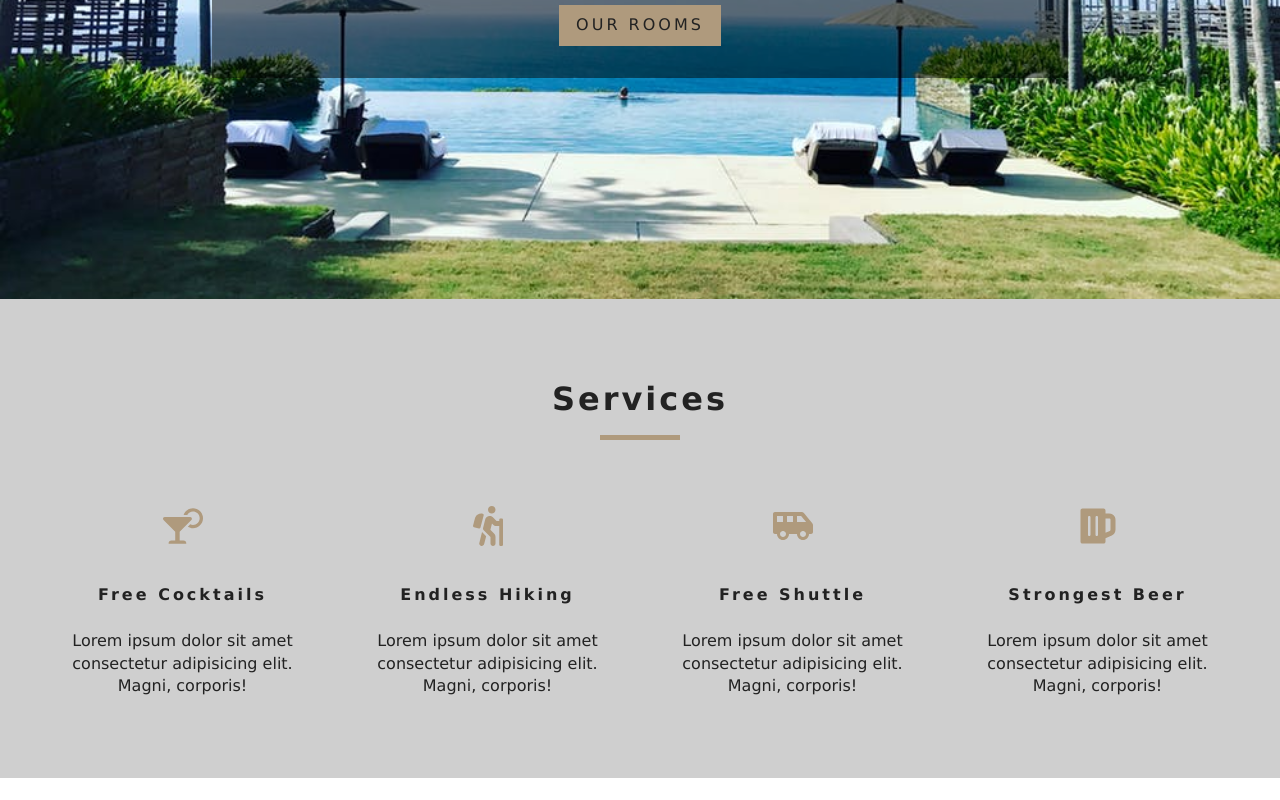
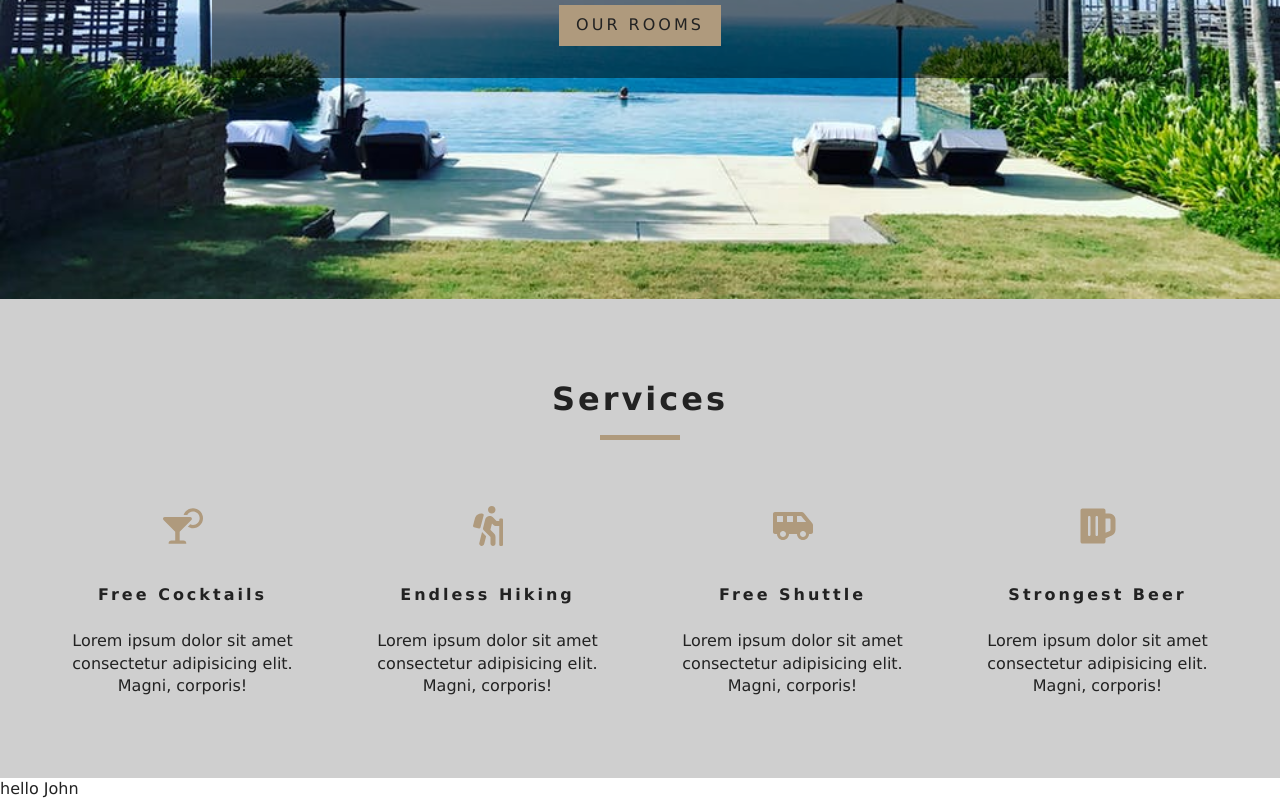
Before and after one commit to joshnho/resort, a React (Create React App) app: page / in a window 1280 px wide. Shown: the part 501-1301 px from the top of the page. Before the commit the page ends 1279 px from the top, so only its background shows below. Built offline with nearby package versions, Linux system fonts and the light colour scheme.

Commit message:
updated context.js (roomProvider/roomConsumer), added featuredrooms component

```diff
--- /dev/null
+++ b/src/components/FeaturedRooms.js
@@ -0,0 +1,14 @@
+import React, { Component } from 'react'
+import {RoomContext} from '../context'
+
+export default class FeaturedRooms extends Component {
+    static contextType = RoomContext
+    render() {
+        const {name, greeting} = this.context
+        return (
+            <div>
+                {greeting} {name}
+            </div>
+        )
+    }
+}
--- a/src/context.js
+++ b/src/context.js
@@ -4,11 +4,19 @@
 const RoomContext = React.createContext()
 //
 export default class RoomProvider extends Component {
+    state = {
+        greeting: "hello",
+        name: "John"
+    }
     render() {
         return (
-            <div>
-                test
-            </div>
+            <RoomContext.Provider value={{...this.state}}>
+                {this.props.children}
+            </RoomContext.Provider>
         )
     }
 }
+
+const RoomConsumer = RoomContext.Consumer
+
+export{RoomProvider, RoomConsumer, RoomContext}
--- a/src/index.js
+++ b/src/index.js
@@ -4,11 +4,14 @@
 import {BrowserRouter as Router} from "react-router-dom";
 import App from './App';
 import * as serviceWorker from './serviceWorker';
+import {RoomProvider} from './context'
 
 ReactDOM.render(
-    <Router>
-        <App />
-    </Router>,
+    <RoomProvider>
+        <Router>
+            <App />
+        </Router>
+    </RoomProvider>,
     document.getElementById('root')
 );
 
--- a/src/pages/Home.js
+++ b/src/pages/Home.js
@@ -3,6 +3,7 @@
 import Banner from '../components/Banner'
 import {Link} from 'react-router-dom'
 import Services from '../components/Services'
+import FeaturedRooms from '../components/FeaturedRooms'
 
 export default function Home() {
     return (
@@ -13,6 +14,7 @@
                 </Banner>
             </Hero>
             <Services />
+            <FeaturedRooms />
         </>
     )
 }
```
